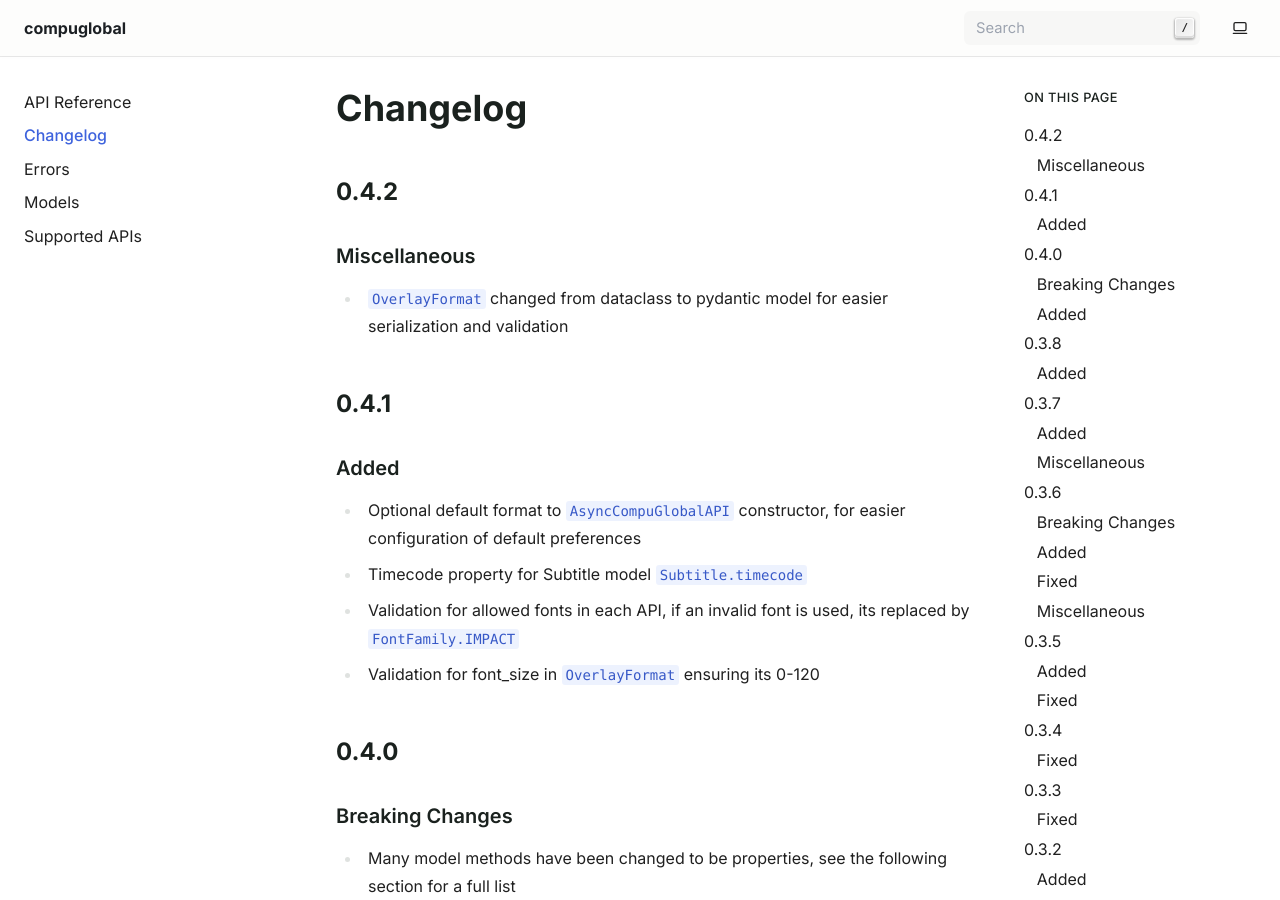
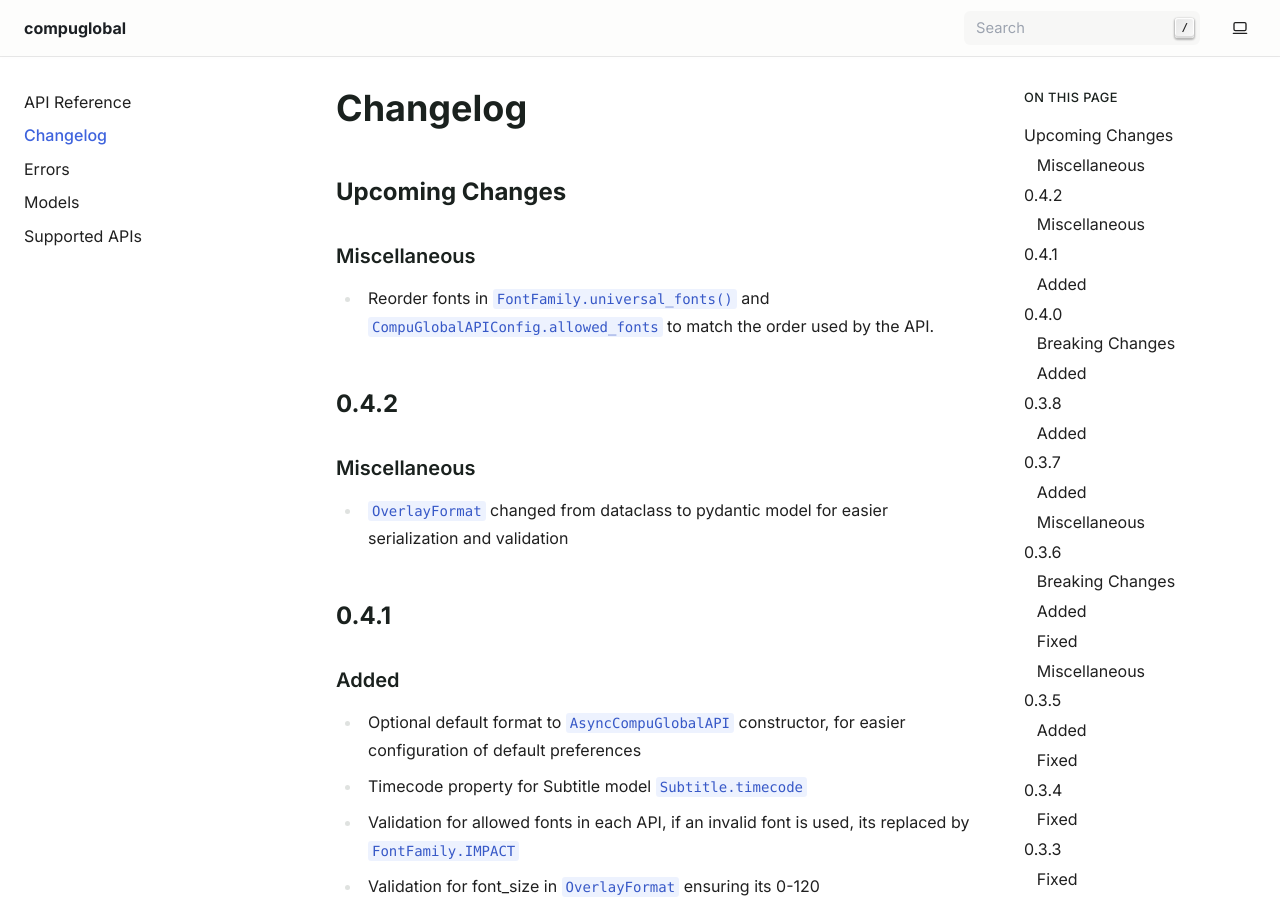
Before and after one commit to MitchellAW/CompuGlobal, a Sphinx documentation site: the page built from docs/changelog.rst, in a window 1280 px wide and 900 px high. Built offline with Sphinx 7.4.7, drawn with Linux system fonts in a browser that asks for light colours.

Commit message:
Document upcoming font reorder change

```diff
--- a/docs/changelog.rst
+++ b/docs/changelog.rst
@@ -2,6 +2,14 @@
 
 Changelog
 =========
+
+Upcoming Changes
+----------------
+
+Miscellaneous
+~~~~~~~~~~~~~
+- Reorder fonts in :meth:`FontFamily.universal_fonts` and :attr:`CompuGlobalAPIConfig.allowed_fonts` to match the order used by the API.
+
 0.4.2
 -----
 
```
